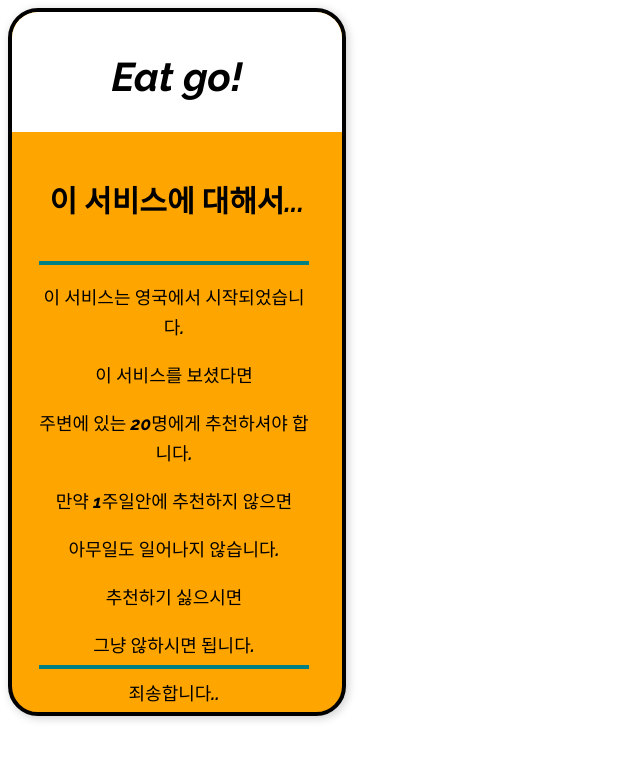
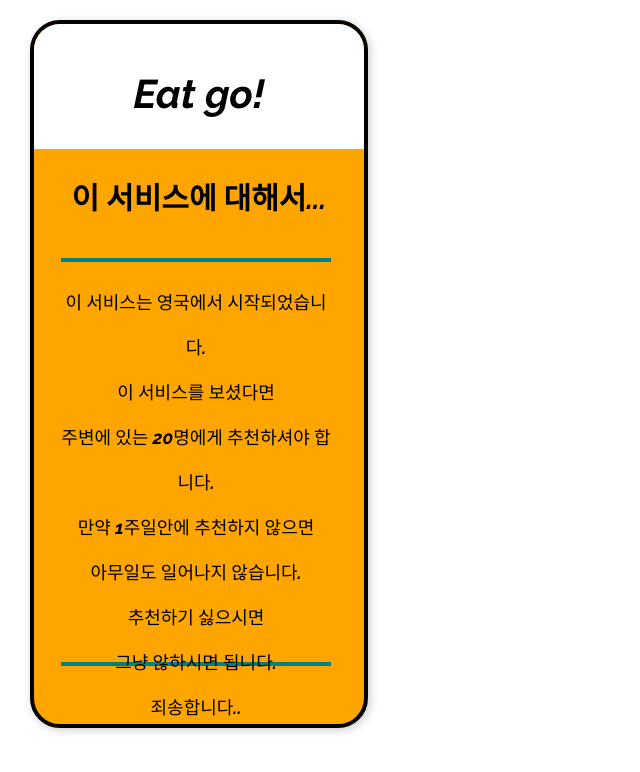
Before and after one commit to CodeSoom/react-week8-assignment-1, a React app: page /about in a window 1280 px wide. Shown: the top 772 px of the page, without its empty margins (0-640 px from the left). Built offline with nearby package versions, Linux system fonts and the light colour scheme.

Commit message:
리뷰 반영
1.불필요한 속성 제거
2.index.html에 기본값 설정
3.다수의 p태그 제거
4.CSS box model 적용

```diff
--- a/index.html
+++ b/index.html
@@ -8,6 +8,8 @@
     <style>
       body{
         font-family: 'Raleway', 'Do Hyeon', sans-serif;
+        margin: 0;
+        padding: 0;
       }
     </style>
   </head>
--- a/src/AboutPage.jsx
+++ b/src/AboutPage.jsx
@@ -4,31 +4,40 @@ import styled from '@emotion/styled';
 
 import PageMain from './PageMain';
 
-const AboutPageParagraph = styled.div({
-  margin: '40px 0 0 27px',
+const Paragraph = styled.div({
   fontSize: '18px',
   textAlign: 'center',
+  lineHeight: '45px',
+  width: '270px',
   height: '400px',
-  width: '270px',
   borderTop: '4px solid teal',
   borderBottom: '4px solid teal',
-  lineHeight: '30px',
+  margin: '40px 0 0 27px',
 });
 
 export default function AboutPage() {
   return (
     <PageMain>
       <h2>이 서비스에 대해서...</h2>
-      <AboutPageParagraph>
-        <p>이 서비스는 영국에서 시작되었습니다.</p>
-        <p>이 서비스를 보셨다면 </p>
-        <p>주변에 있는 20명에게 추천하셔야 합니다.</p>
-        <p>만약 1주일안에 추천하지 않으면</p>
-        <p>아무일도 일어나지 않습니다.</p>
-        <p>추천하기 싫으시면</p>
-        <p>그냥 않하시면 됩니다.</p>
-        <p>죄송합니다..</p>
-      </AboutPageParagraph>
+      <Paragraph>
+        <p>
+          이 서비스는 영국에서 시작되었습니다.
+          <br />
+          이 서비스를 보셨다면
+          <br />
+          주변에 있는 20명에게 추천하셔야 합니다.
+          <br />
+          만약 1주일안에 추천하지 않으면
+          <br />
+          아무일도 일어나지 않습니다.
+          <br />
+          추천하기 싫으시면
+          <br />
+          그냥 않하시면 됩니다.
+          <br />
+          죄송합니다..
+        </p>
+      </Paragraph>
     </PageMain>
   );
 }
--- a/src/App.jsx
+++ b/src/App.jsx
@@ -25,25 +25,24 @@ const Main = styled.div({
   backgroundColor: 'orange',
   width: '330px',
   height: '700px',
+  overflow: 'hidden',
+  border: '4px solid black',
   borderRadius: '30px',
-  overflow: 'hidden',
   boxShadow: '2px 2px 10px rgba(0, 0, 0, 0.2)',
-  border: '4px solid black',
+  margin: '20px 30px',
 });
 
 const Header = styled.header({
   fontFamily: 'Raleway',
-  margin: '0',
-  height: '100px',
-  position: 'relative',
-  top: '-20px',
-  padding: '40px 0 0 0',
   textAlign: 'center',
   backgroundColor: 'white',
+  height: '100px',
+  padding: '25px 0 0 0',
+  margin: '0',
   '& a': {
+    fontSize: '40px',
     textDecoration: 'none',
     color: 'black',
-    fontSize: '40px',
   },
 });
 
--- a/src/HomePage.jsx
+++ b/src/HomePage.jsx
@@ -11,22 +11,20 @@ const Item = styled.li({
   display: 'flex',
   justifyContent: 'center',
   '& a': {
-    display: 'block',
     textDecoration: 'none',
-    position: 'inline-block',
-    width: '70%',
     backgroundColor: 'teal',
     color: 'white',
+    width: '70%',
+    padding: '5px 0',
     borderRadius: '10px',
-    padding: '5px 0',
   },
 });
 
 const List = styled.ul({
   listStyle: 'none',
-  paddingLeft: '0px',
   fontSize: '30px',
   textAlign: 'center',
+  paddingLeft: '0px',
 });
 
 export default function HomePage() {
--- a/src/NotFoundPage.jsx
+++ b/src/NotFoundPage.jsx
@@ -3,11 +3,11 @@ import React from 'react';
 import styled from '@emotion/styled';
 
 const NotFound = styled.p({
-  marginTop: '0',
   fontSize: '95px',
   textAlign: 'center',
+  lineHeight: '170px',
   color: 'red',
-  lineHeight: '170px',
+  marginTop: '0',
 });
 
 export default function NotFoundPage() {
```
